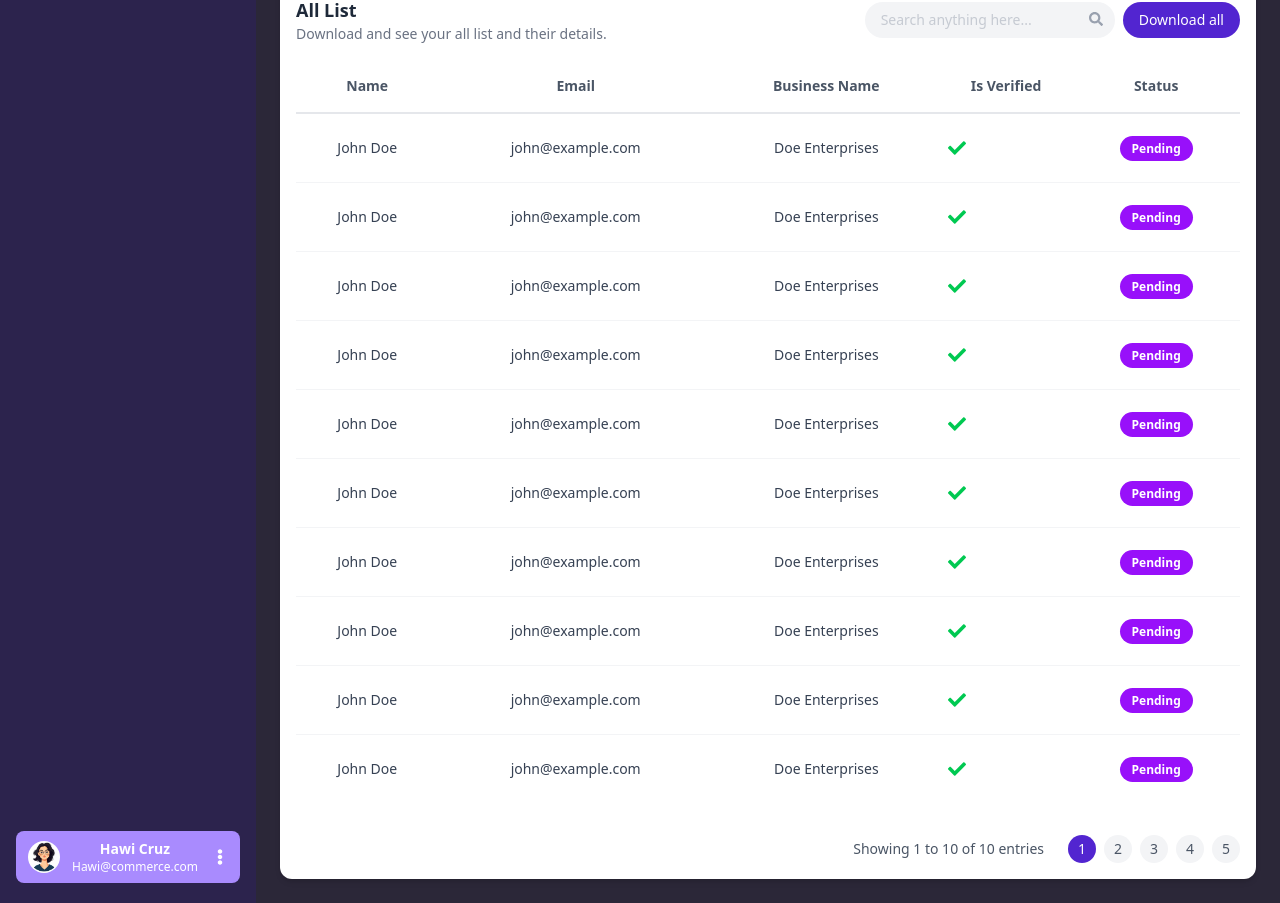
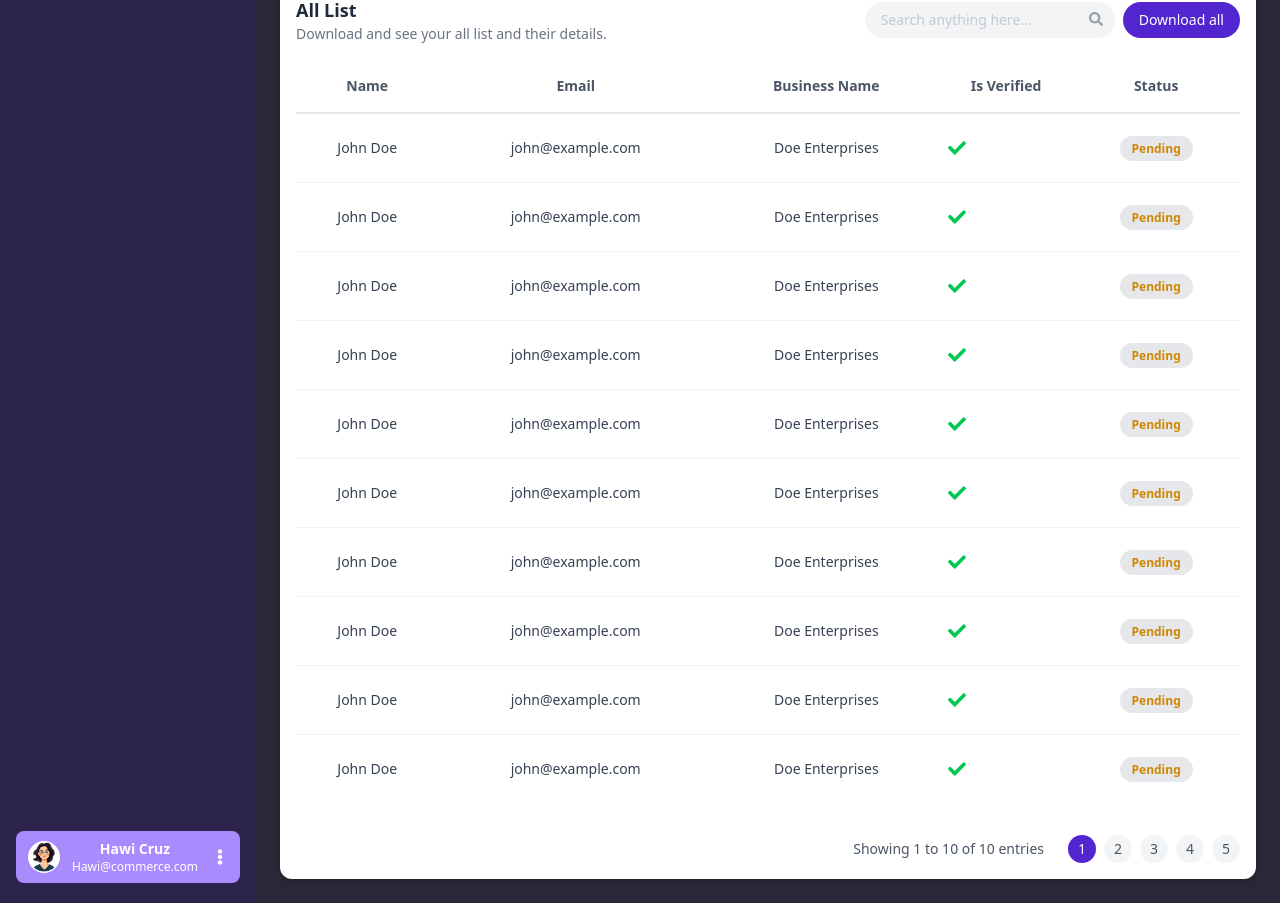
Before and after one commit to natanamanuelmamo/Custom_Admin_Panel_With_ReactJS, a React (Vite) app: page /page2 in a window 1280 px wide. Shown: the part 1520-2423 px from the top of the page. Built offline with nearby package versions, Linux system fonts and the light colour scheme.

Commit message:
status color and project name change

```diff
--- a/package.json
+++ b/package.json
@@ -1,5 +1,5 @@
 {
-  "name": "ads-admin-panel",
+  "name": "custom-admin-panel",
   "private": true,
   "version": "0.0.0",
   "type": "module",
--- a/src/pages/Categories/Revenue.jsx
+++ b/src/pages/Categories/Revenue.jsx
@@ -5,7 +5,7 @@ import Card from '../../components/StatsCard';
 import { Table, TableTwo } from "../../components/Table";
 import RevenueCharts from '../../components/Chart';
 
-const advertiserPayments = Array(8).fill({
+const sampleDataOne = Array(8).fill({
   name: "Tiger Nixon",
   campaign: "Summer Promo",
   package: "Morning Rush",
@@ -17,7 +17,7 @@ const advertiserPayments = Array(8).fill({
   profile_pic: "/profile.jpg"
 });
 
-const driverEarningsPayouts = Array(7).fill({
+const sampleDataTwo = Array(7).fill({
   name: "Garret Winters",
   hours_displayed: "30 hr",
   monthly_earnings: "15,000 ETB",
--- a/src/pages/Categories/SampleSecondPage.jsx
+++ b/src/pages/Categories/SampleSecondPage.jsx
@@ -150,12 +150,12 @@ const SampleSecondPage = () => {
                         header: "Status",
                         render: (row) => (
                           <span
-                            className={`px-3 py-1 rounded-full text-white text-xs font-semibold ${
+                            className={`px-3 py-1 rounded-full bg-gray-200 text-xs font-semibold ${
                               row.status === "Active"
-                                ? "bg-green-600"
+                                ? "text-green-600"
                                 : row.status === "Pending"
-                                ? "bg-purple-600"
-                                : "bg-red-600"
+                                ? "text-yellow-600"
+                                : "text-red-600"
                             }`}
                           >
                             {row.status}
```
Also changed, not shown: 1 other file (tests, documents, lock files or other folders).
